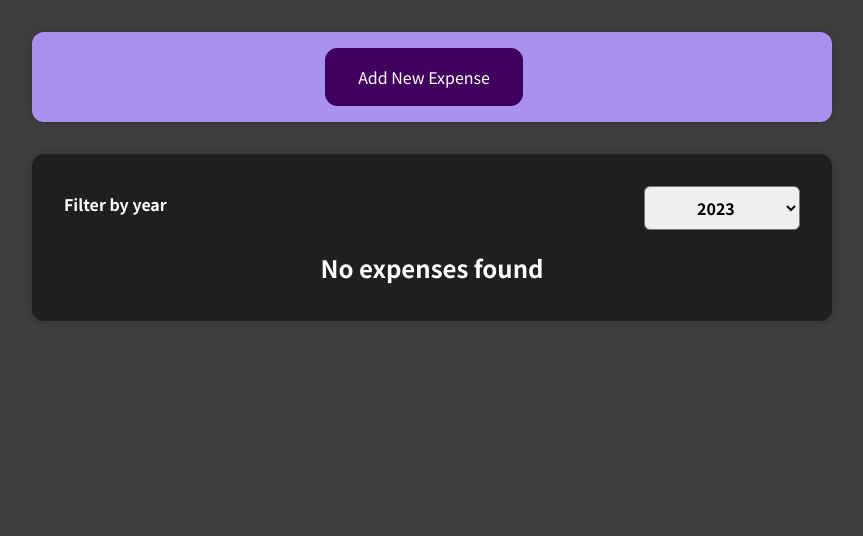
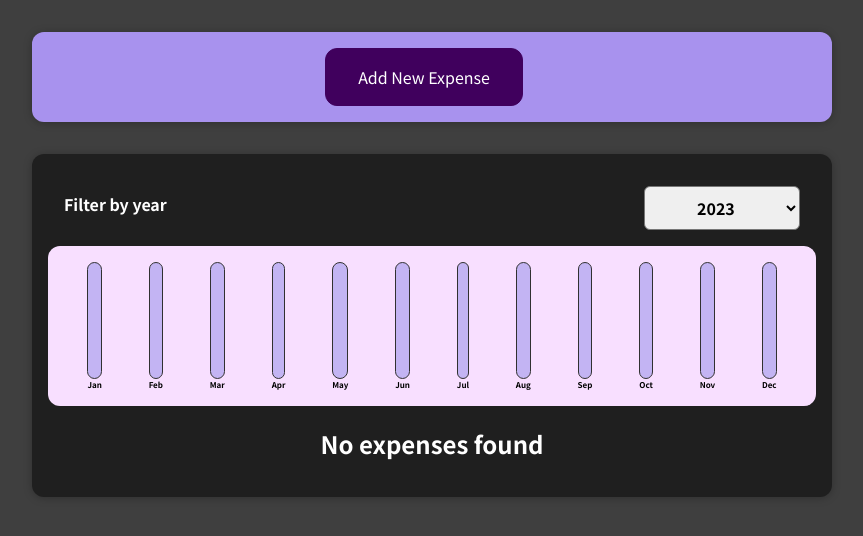
Before and after one commit to ndy-lopez/react-expense-tracker, a React (Create React App) app: page / in a window 1280 px wide. Shown: the top 536 px of the page, without its empty margins (208-1071 px from the left). Built offline with nearby package versions, Linux system fonts and the light colour scheme.

Commit message:
Added chart , styles and components

```diff
--- /dev/null
+++ b/src/components/Chart/Chart.css
@@ -0,0 +1,9 @@
+.chart {
+  padding: 1rem;
+  border-radius: 12px;
+  background-color: #f8dfff;
+  text-align: center;
+  display: flex;
+  justify-content: space-around;
+  height: 10rem;
+}
--- /dev/null
+++ b/src/components/Chart/Chart.js
@@ -0,0 +1,24 @@
+import React from "react";
+
+import ChartBar from "./ChartBar";
+import "./Chart.css";
+
+const Chart = (props) => {
+  const dataPointValues = props.dataPoints.map(dataPoint => dataPoint.value);
+  const totalMaximum = Math.max(...dataPointValues);
+
+  return (
+    <div className="chart">
+      {props.dataPoints.map((dataPoint) => (
+        <ChartBar
+          key={dataPoint.label}
+          value={dataPoint.value}
+          maxValue={totalMaximum}
+          label={dataPoint.label}
+        />
+      ))}
+    </div>
+  );
+};
+
+export default Chart;
--- /dev/null
+++ b/src/components/Chart/ChartBar.css
@@ -0,0 +1,30 @@
+.chart-bar {
+  height: 100%;
+  display: flex;
+  flex-direction: column;
+  align-items: center;
+}
+
+.chart-bar__inner {
+  height: 100%;
+  width: 100%;
+  border: 1px solid #313131;
+  border-radius: 12px;
+  background-color: #c3b4f3;
+  overflow: hidden;
+  display: flex;
+  flex-direction: column;
+  justify-content: flex-end;
+}
+
+.chart-bar__fill {
+  background-color: #4826b9;
+  width: 100%;
+  transition: all 0.3s ease-out;
+}
+
+.chart-bar__label {
+  font-weight: bold;
+  font-size: 0.5rem;
+  text-align: center;
+}
--- /dev/null
+++ b/src/components/Chart/ChartBar.js
@@ -0,0 +1,25 @@
+import React from 'react';
+
+import './ChartBar.css';
+
+const ChartBar = (props) => {
+  let barFillHeight = '0%';
+
+  if (props.maxValue > 0) {
+    barFillHeight = Math.round((props.value / props.maxValue) * 100) + '%';
+  }
+
+  return (
+    <div className='chart-bar'>
+      <div className='chart-bar__inner'>
+        <div
+          className='chart-bar__fill'
+          style={{ height: barFillHeight }}
+        ></div>
+      </div>
+      <div className='chart-bar__label'>{props.label}</div>
+    </div>
+  );
+};
+
+export default ChartBar;
--- a/src/components/NewExpense/ExpenseForm.js
+++ b/src/components/NewExpense/ExpenseForm.js
@@ -47,7 +47,7 @@
 
     const expenseData = {
       title: enteredTitle,
-      amount: enteredAmount,
+      amount: +enteredAmount,
       date: new Date(enteredDate),
     };
 
--- a/src/components/expenses/Expenses.js
+++ b/src/components/expenses/Expenses.js
@@ -3,6 +3,7 @@
 import ExpensesList from "./ExpensesList";
 import Card from "../UI/Card";
 import ExpensesFilter from "./ExpensesFilter";
+import ExpensesChart from "./ExpensesChart";
 import "./Expenses.css";
 
 const Expenses = (props) => {
@@ -24,6 +25,7 @@
           selected={filteredYear}
           onChangeFilter={filterChangeHandler}
         />
+        <ExpensesChart expenses={filteredExpenses} />
         <ExpensesList items={filteredExpenses}/>
       </Card>
     </div>
--- /dev/null
+++ b/src/components/expenses/ExpensesChart.js
@@ -0,0 +1,29 @@
+import React from 'react';
+
+import Chart from '../Chart/Chart';
+
+const ExpensesChart = props => {
+  const chartDataPoints = [
+    {label: 'Jan', value: 0},
+    {label: 'Feb', value: 0},
+    {label: 'Mar', value: 0},
+    {label: 'Apr', value: 0},
+    {label: 'May', value: 0},
+    {label: 'Jun', value: 0},
+    {label: 'Jul', value: 0},
+    {label: 'Aug', value: 0},
+    {label: 'Sep', value: 0},
+    {label: 'Oct', value: 0},
+    {label: 'Nov', value: 0},
+    {label: 'Dec', value: 0},
+  ];
+
+  for (const expense of props.expenses) {
+    const expenseMonth = expense.date.getMonth(); // starting at 0 => January => 0
+    chartDataPoints[expenseMonth].value += expense.amount;
+  }
+
+  return <Chart dataPoints={chartDataPoints} />;
+};
+
+export default ExpensesChart;
```
